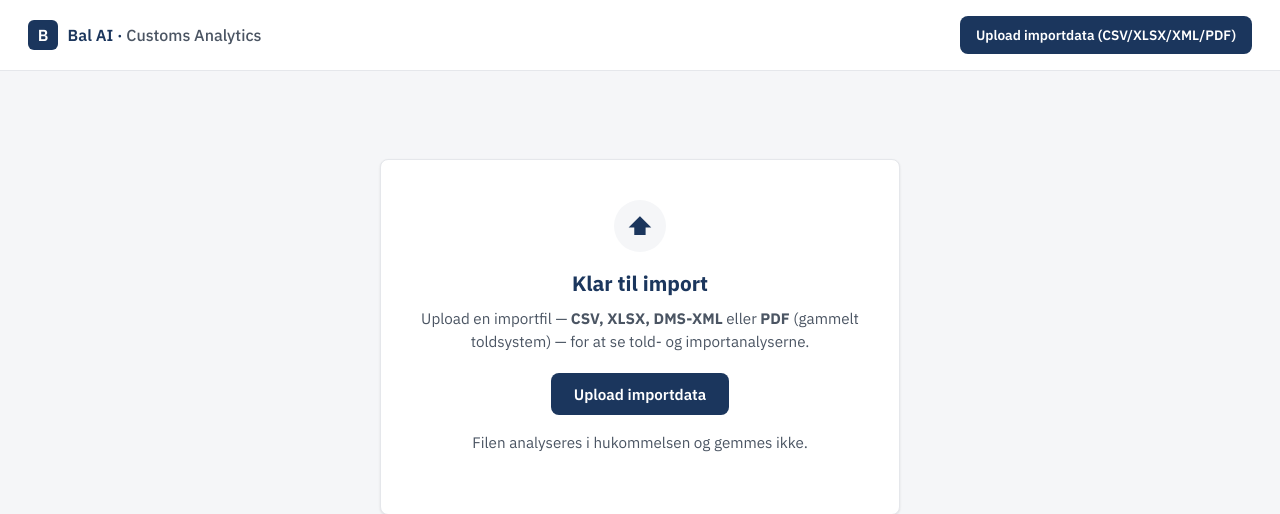
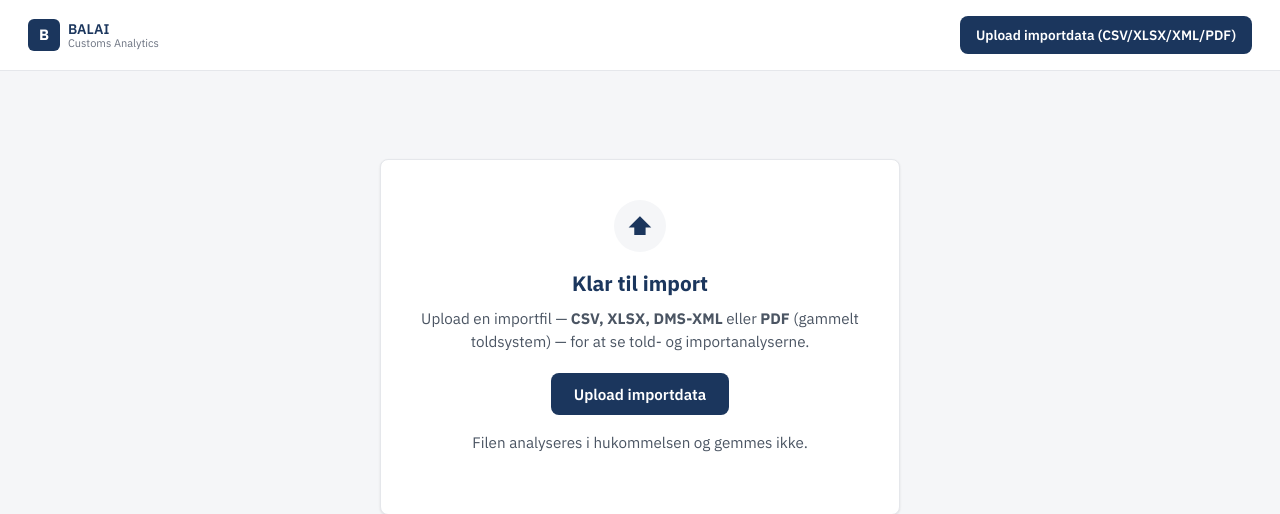
Before and after one commit to Bal1979/Customs-Analytics, a Flask app: page / in a window 1280 px wide. Shown: the top 514 px of the page. Run offline with Flask 3, Linux system fonts and the light colour scheme; the visitor is signed in with stand-in values (Sample User, id 1); data comes from the database, SQL or seed files in the repository.

Commit message:
UI: ensartet klikbart Bal AI-lockup (B + BALAI + tool-navn) som tilbage-link til balai.dk paa alle sider

```diff
--- a/static/dashboard.css
+++ b/static/dashboard.css
@@ -36,16 +36,18 @@ body {
     border-bottom: 1px solid var(--border);
 }
 
-.wordmark { display: flex; align-items: center; gap: 0.6rem; text-decoration: none; }
-a.wordmark { transition: opacity 0.15s ease; }
-a.wordmark:hover { opacity: 0.7; }
-.wordmark-mark {
+/* Bal AI tilbage-til-landing lockup — kanonisk, ens på tværs af alle værktøjer */
+.balai-home { display: inline-flex; align-items: center; gap: 8px; text-decoration: none; transition: opacity 0.15s ease; }
+.balai-home:hover { opacity: 0.72; }
+.balai-home-mark {
+    flex: none; width: 32px; height: 32px; border-radius: 6px;
+    background: #1B365D; color: #fff;
     display: inline-flex; align-items: center; justify-content: center;
-    width: 30px; height: 30px; border-radius: 6px;
-    background: var(--navy); color: #fff; font-weight: 600; font-size: 1rem;
+    font-weight: 700; font-size: 15px; line-height: 1;
 }
-.wordmark-text { font-weight: 600; color: var(--navy); }
-.wordmark-text span { color: var(--text-muted); font-weight: 500; }
+.balai-home-text { display: inline-flex; flex-direction: column; line-height: 1.15; text-align: left; }
+.balai-home-top { font-weight: 600; font-size: 14px; color: #1B365D; }
+.balai-home-sub { font-weight: 400; font-size: 11px; color: #6B7280; }
 
 .upload-btn {
     display: inline-flex; align-items: center; gap: 0.45rem;
--- a/templates/dashboard.html
+++ b/templates/dashboard.html
@@ -13,9 +13,12 @@
 </head>
 <body>
     <header class="topbar">
-        <a class="wordmark" href="https://www.balai.dk" title="Tilbage til balai.dk">
-            <span class="wordmark-mark" aria-hidden="true">B</span>
-            <span class="wordmark-text">Bal AI · <span>Customs Analytics</span></span>
+        <a class="balai-home" href="https://www.balai.dk" title="Tilbage til balai.dk">
+            <span class="balai-home-mark" aria-hidden="true">B</span>
+            <span class="balai-home-text">
+                <span class="balai-home-top">BALAI</span>
+                <span class="balai-home-sub">Customs Analytics</span>
+            </span>
         </a>
         <label class="upload-btn">
             Upload importdata (CSV/XLSX/XML/PDF)
```
Also changed, not shown: templates/auth_base.html (+19 -3 lines).
